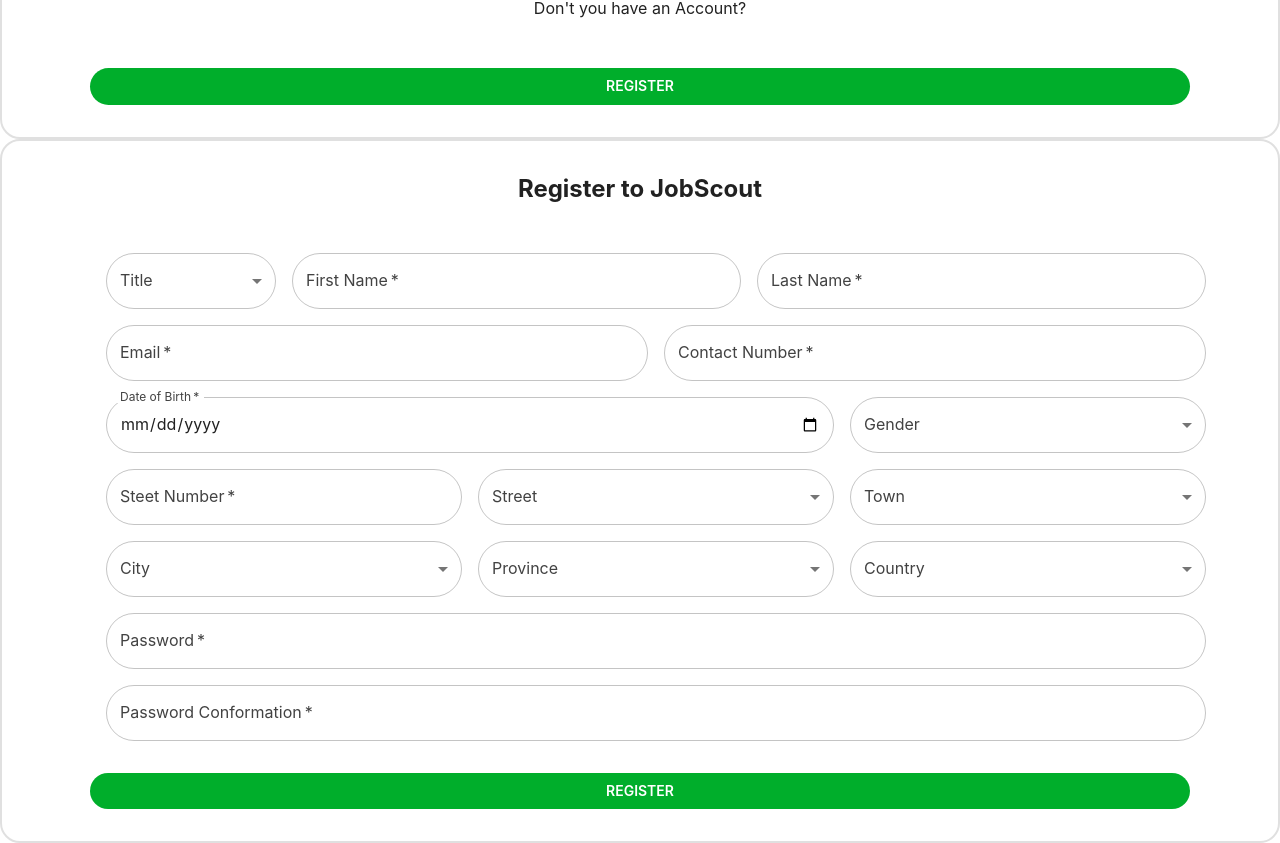
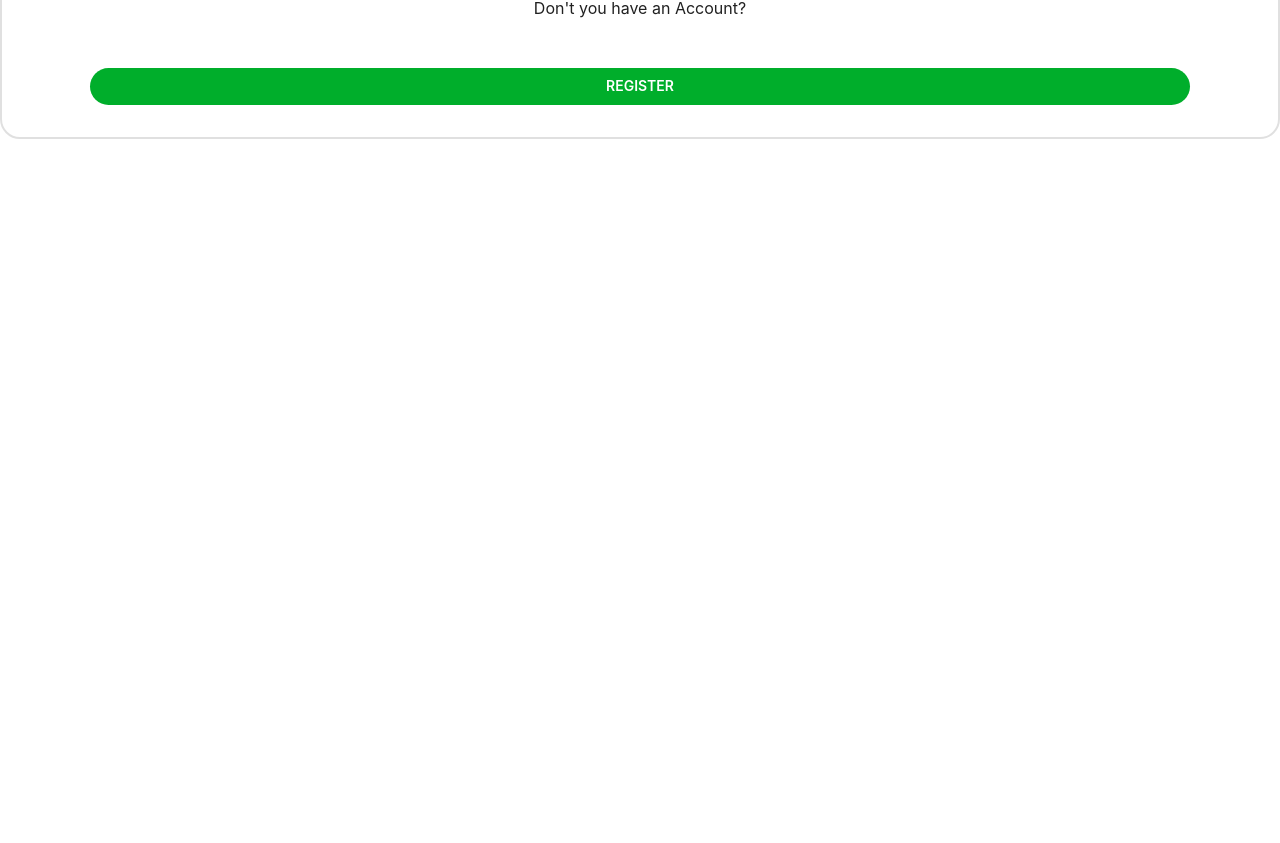
Before and after one commit to zetcco/jobscout-frontend, a React (Create React App) app: page /home in a window 1280 px wide. Shown: the part 598-1441 px from the top of the page. After the commit the page ends 800 px from the top, so only its background shows below. Built offline with nearby package versions, Linux system fonts and the light colour scheme.

Commit message:
Unused imported component deleted

```diff
--- a/src/routes/Home.jsx
+++ b/src/routes/Home.jsx
@@ -1,6 +1,5 @@
 import { Typography } from "@mui/material"
 import SigninForm from "../components/authentication/SigninForm"
-import SignupForm from "../components/authentication/SignupForm"
 
 
 export const Home = () => {
@@ -8,7 +7,6 @@ export const Home = () => {
     return (
         <>
             <SigninForm/>
-            <SignupForm/>
         </>
     )
 }
```
